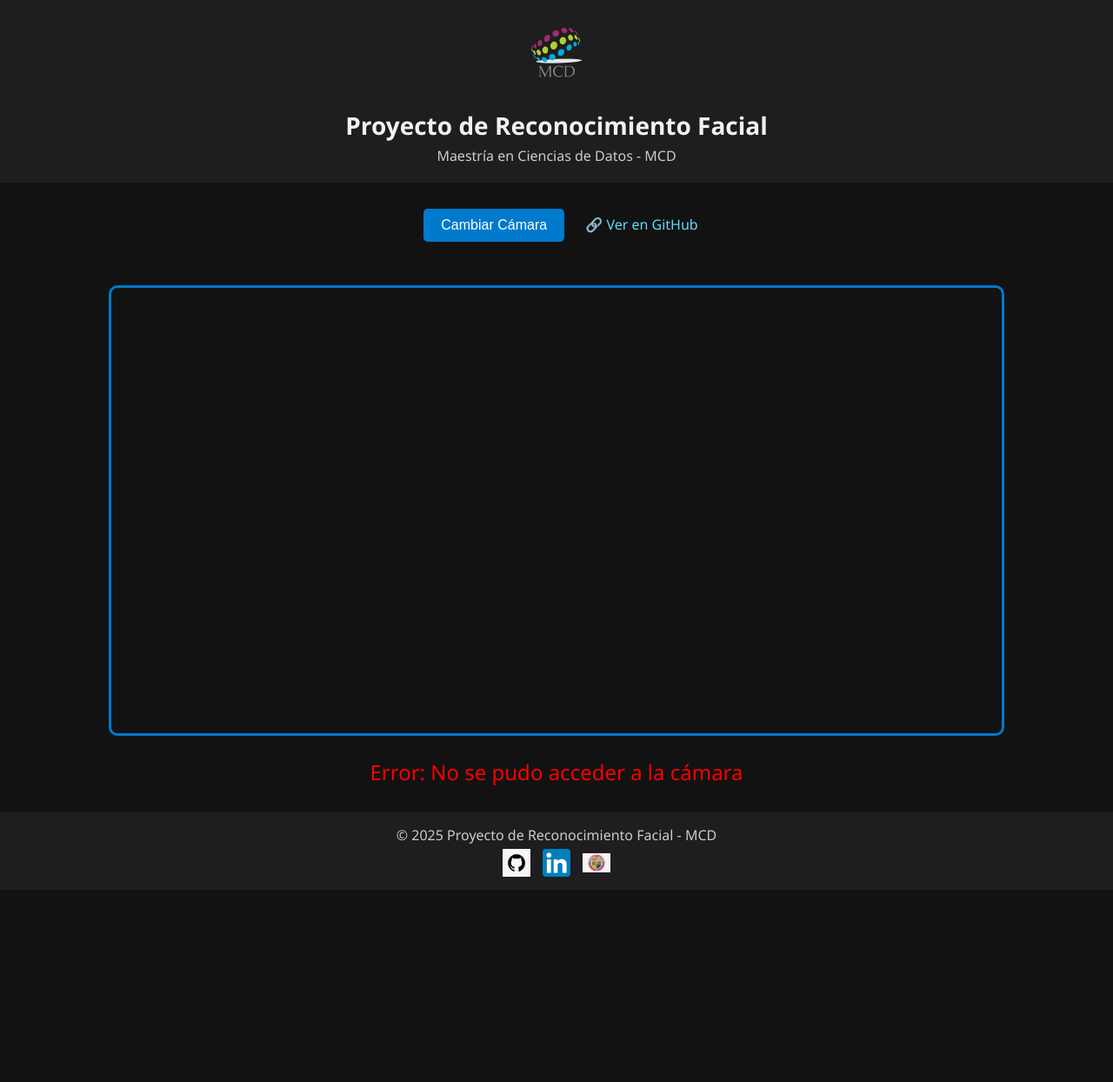
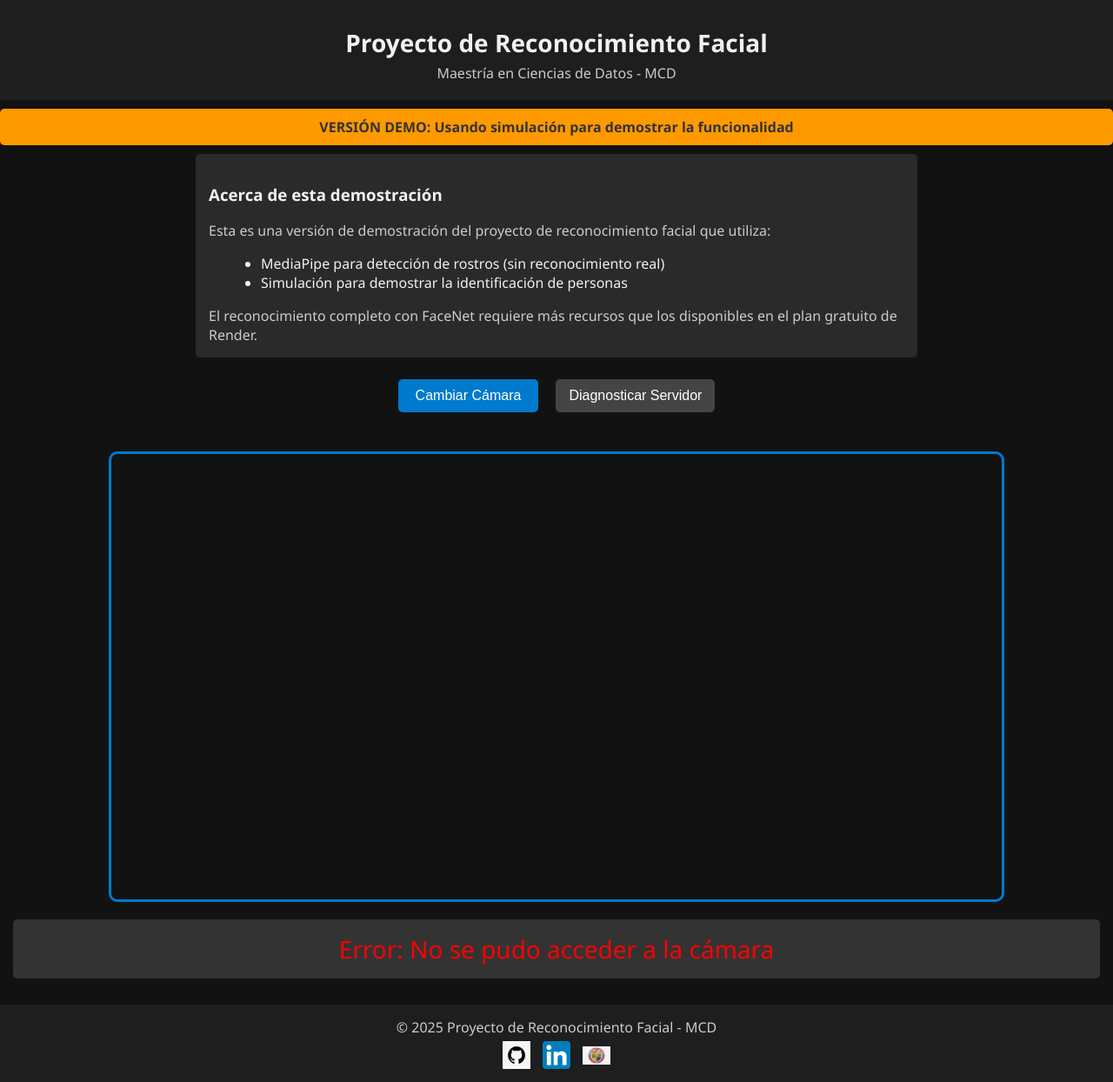
Before and after one commit to AngelBReal/face_recognition_rnp, a Flask app: page / in a window 1280 px wide. Shown: the whole page at 87% size. Before the commit the page ends 1008 px from the top, so only its background shows below. Run offline with Flask 3, Linux system fonts and the light colour scheme; some libraries are stand-ins or nearby versions.

Commit message:
verson ligera

```diff
--- a/app.py
+++ b/app.py
@@ -1,162 +1,195 @@
-# app.py - Versión REST optimizada para bajo consumo de memoria
 from flask import Flask, render_template, request, jsonify
 import cv2
 import numpy as np
 import base64
-import pickle
 import os
 import gc
+import logging
+import time
+import traceback
+import psutil
 
+# Configurar logging
+logging.basicConfig(level=logging.INFO,
+                   format='%(asctime)s - %(name)s - %(levelname)s - %(message)s')
+logger = logging.getLogger(__name__)
+
+# Crear la aplicación Flask
 app = Flask(__name__, static_folder='static', static_url_path='/static')
 app.config['SECRET_KEY'] = 'reconocimiento_facial_mcd_2025'
+app.config['MAX_CONTENT_LENGTH'] = 16 * 1024 * 1024  # Limitar tamaño de subida a 16MB
 
-# Variables globales para los modelos
-embedder = None
-database = None
+# Variables globales
 face_detection = None
 
-def load_models():
-    global embedder, database, face_detection
+# Estado interno para simulación
+SIMULATED_FACES = {
+    "USUARIO1": "Juan Pérez",
+    "USUARIO2": "María García",
+    "USUARIO3": "Carlos Rodríguez"
+}
+current_user_index = 0
 
-    # Cargar modelos solo cuando sea necesario
+# Endpoint para diagnóstico y estado
+@app.route('/api/status', methods=['GET'])
+def api_status():
+    # Verificar memoria disponible
+    memory = psutil.virtual_memory()
+
+    # Verificar si los modelos están cargados
+    return jsonify({
+        'status': 'ok',
+        'memory': {
+            'total': memory.total,
+            'available': memory.available,
+            'percent': memory.percent
+        },
+        'models_loaded': face_detection is not None,
+        'mediapipe_only': True,  # Indicar que estamos en modo ligero
+        'opencv_version': cv2.__version__
+    })
+
+# Función para cargar solo el detector de MediaPipe (ligero)
+def load_face_detector():
+    global face_detection
+
     try:
-        print("Cargando modelos...")
+        logger.info("Iniciando carga de MediaPipe Face Detection...")
+        start_time = time.time()
 
-        # Cargar MediaPipe primero porque es más ligero
+        # Cargar MediaPipe - mucho más ligero que FaceNet
         import mediapipe as mp
         mp_face_detection = mp.solutions.face_detection
-        face_detection = mp_face_detection.FaceDetection(min_detection_confidence=0.5)
+        face_detection = mp_face_detection.FaceDetection(
+            min_detection_confidence=0.5,
+            model_selection=0  # 0=modelo ligero para caras cercanas
+        )
 
-        # Cargar FaceNet (esto consume más memoria)
-        from keras_facenet import FaceNet
-        embedder = FaceNet()
+        # Calcular tiempo total
+        elapsed_time = time.time() - start_time
+        logger.info(f"MediaPipe cargado. Tiempo: {elapsed_time:.2f} segundos")
 
-        # Cargar base de datos de caras
-        with open('face_database.pkl', 'rb') as f:
-            database = pickle.load(f)
-
-        print("Modelos cargados correctamente")
-
-    except Exception as e:
-        print(f"Error cargando modelos: {e}")
-        raise
-
-def recognize_face(face_img):
-    global embedder, database
-
-    # Verificar que tenemos una imagen válida
-    if face_img is None or face_img.size == 0:
-        return 'desconocido'
-
-    try:
-        # Redimensionar para FaceNet
-        face_img = cv2.resize(face_img, (160, 160))
-
-        # Obtener embedding
-        embedding = embedder.embeddings([face_img])[0]
-
-        # Buscar la cara más cercana en la base de datos
-        min_dist = 100
-        identity = 'desconocido'
-
-        for name, db_embeddings in database.items():
-            for db_emb in db_embeddings:
-                dist = np.linalg.norm(embedding - db_emb)
-                if dist < min_dist:
-                    min_dist = dist
-                    identity = name
-
-        # Umbral de similitud
-        if min_dist > 0.7:
-            identity = 'desconocido'
-
-        # Liberar memoria
+        # Forzar recolección de basura para liberar memoria
         gc.collect()
 
-        return identity
+        return True
     except Exception as e:
-        print(f"Error en reconocimiento facial: {e}")
-        return 'error'
+        logger.error(f"Error cargando detector: {str(e)}")
+        logger.error(traceback.format_exc())
+        return False
 
+# Función para simular reconocimiento
+def simulate_recognition():
+    global current_user_index
+
+    # Simular diferentes usuarios en secuencia
+    users = list(SIMULATED_FACES.values())
+    result = users[current_user_index % len(users)]
+
+    # Avanzar al siguiente usuario para la próxima llamada
+    current_user_index += 1
+
+    return result
+
+# Ruta principal
 @app.route('/')
 def index():
     return render_template('index.html')
 
+# Endpoint simple sin ML
+@app.route('/api/detect-mock', methods=['POST'])
+def detect_faces_mock():
+    try:
+        # Simulamos detección
+        identity = simulate_recognition()
+        return jsonify({'identities': [identity]})
+    except Exception as e:
+        logger.error(f"Error en endpoint mock: {e}")
+        return jsonify({'identities': [f'error: {str(e)}']}), 500
+
+# Endpoint para detección (sin reconocimiento)
 @app.route('/api/detect', methods=['POST'])
 def detect_faces():
     global face_detection
 
-    # Cargar modelos si aún no están cargados
+    # Cargar detector si aún no está cargado
     if face_detection is None:
-        try:
-            load_models()
-        except Exception as e:
-            return jsonify({'identities': [f'Error cargando modelos: {str(e)}']}), 500
+        logger.info("Primera llamada a /api/detect, cargando detector...")
+        success = load_face_detector()
+        if not success:
+            return jsonify({
+                'error': 'Error cargando detector',
+                'identities': ['error de carga']
+            }), 500
 
     try:
+        # Iniciar tiempo
+        start_time = time.time()
+
         # Obtener imagen desde el request
+        if not request.is_json:
+            logger.warning("Solicitud sin JSON")
+            return jsonify({'identities': ['error: solicitud no es JSON']}), 400
+
         data = request.json.get('image', '')
-
         if not data or ',' not in data:
+            logger.warning("Formato de imagen incorrecto")
             return jsonify({'identities': ['error formato']}), 400
 
         # Decodificar imagen
-        img_data = base64.b64decode(data.split(',')[1])
-        np_arr = np.frombuffer(img_data, np.uint8)
-        frame = cv2.imdecode(np_arr, cv2.IMREAD_COLOR)
+        try:
+            img_data = base64.b64decode(data.split(',')[1])
+            np_arr = np.frombuffer(img_data, np.uint8)
+            frame = cv2.imdecode(np_arr, cv2.IMREAD_COLOR)
+        except Exception as e:
+            logger.error(f"Error decodificando imagen: {e}")
+            return jsonify({'identities': ['error decodificando imagen']}), 400
 
         if frame is None:
+            logger.warning("Frame decodificado es None")
             return jsonify({'identities': ['error imagen']}), 400
 
         # Redimensionar para ahorrar memoria
         frame = cv2.resize(frame, (160, 120))
         rgb_frame = cv2.cvtColor(frame, cv2.COLOR_BGR2RGB)
 
-        # Detectar rostros
+        # Detectar rostros con MediaPipe
         results = face_detection.process(rgb_frame)
 
-        identities = []
+        # Si se detectan rostros, simulamos reconocimiento
+        if results.detections and len(results.detections) > 0:
+            logger.info(f"Detectados {len(results.detections)} rostros")
 
-        if results.detections:
-            for detection in results.detections:
-                bbox = detection.location_data.relative_bounding_box
-                h, w, _ = frame.shape
-                x1, y1 = int(bbox.xmin * w), int(bbox.ymin * h)
-                x2, y2 = x1 + int(bbox.width * w), y1 + int(bbox.height * h)
+            # Simulamos reconocimiento (para demostración)
+            identity = simulate_recognition()
 
-                # Verificar coordenadas válidas
-                if x1 < 0 or y1 < 0 or x2 >= w or y2 >= h or x2 <= x1 or y2 <= y1:
-                    continue
+            # Liberar memoria
+            del frame, rgb_frame, results
+            gc.collect()
 
-                # Extraer rostro y reconocer
-                face_img = rgb_frame[y1:y2, x1:x2]
-                identity = recognize_face(face_img)
-                if identity not in identities:
-                    identities.append(identity)
+            return jsonify({'identities': [identity]})
+        else:
+            # No se detectaron rostros
+            logger.info("No se detectaron rostros")
 
-        if not identities:
-            identities.append("sin rostro")
+            # Liberar memoria
+            del frame, rgb_frame, results
+            gc.collect()
 
-        # Liberar memoria explícitamente
-        del frame, rgb_frame, results
-        gc.collect()
+            return jsonify({'identities': ["sin rostro"]})
 
-        return jsonify({'identities': identities})
     except Exception as e:
-        print(f"Error en procesamiento de frame: {e}")
+        logger.error(f"Error en procesamiento: {str(e)}")
+        logger.error(traceback.format_exc())
         return jsonify({'identities': [f'error: {str(e)}']}), 500
 
-# Importante: Cambio en la forma de ejecutar para Render
+# Punto de entrada para ejecución directa
 if __name__ == '__main__':
     # Obtener puerto desde variables de entorno (para Render)
     port = int(os.environ.get('PORT', 10000))
 
-    # Ejecutar el servidor en modo producción
+    # Pre-cargar el detector (opcional)
+    load_face_detector()
+
+    # Ejecutar el servidor
     app.run(host='0.0.0.0', port=port, debug=False, threaded=True)
-else:
-    # Esta sección es para gunicorn
-    # Cargamos los modelos anticipadamente
-    try:
-        load_models()
-    except Exception as e:
-        print(f"Error pre-cargando modelos: {e}")
--- a/templates/index.html
+++ b/templates/index.html
@@ -2,23 +2,81 @@
 <html lang="es">
 <head>
     <meta charset="UTF-8">
-    <title>Reconocimiento Facial - Proyecto MCD</title>
+    <title>Reconocimiento Facial - Demo</title>
     <link rel="stylesheet" href="/static/style.css">
+    <style>
+        .demo-banner {
+            background-color: #ff9900;
+            color: #333;
+            padding: 10px;
+            border-radius: 5px;
+            margin: 10px 0;
+            font-weight: bold;
+            text-align: center;
+        }
+
+        #controls {
+            display: flex;
+            justify-content: center;
+            margin: 15px;
+        }
+
+        #output {
+            font-size: 28px;
+            margin: 15px;
+            padding: 15px;
+            background-color: #333;
+            border-radius: 5px;
+        }
+
+        #diagnoseBtn {
+            margin: 10px;
+            background-color: #444;
+            color: white;
+            padding: 8px 15px;
+            border: none;
+            border-radius: 5px;
+        }
+
+        #diagOutput {
+            margin: 10px auto;
+            padding: 10px;
+            background-color: #333;
+            max-height: 200px;
+            overflow-y: auto;
+            display: none;
+            width: 80%;
+            max-width: 600px;
+            text-align: left;
+        }
+    </style>
 </head>
 <body>
     <!-- Header con logo y título -->
     <header>
-        <img src="/static/logo.png" alt="Logo Escuela" id="logo">
         <h1>Proyecto de Reconocimiento Facial</h1>
         <p>Maestría en Ciencias de Datos - MCD</p>
     </header>
 
+    <div class="demo-banner">
+        VERSIÓN DEMO: Usando simulación para demostrar la funcionalidad
+    </div>
+
+    <!-- Explicación -->
+    <div style="margin: 20px; text-align: left; max-width: 800px; margin: 0 auto; padding: 15px; background-color: #2a2a2a; border-radius: 5px;">
+        <h3>Acerca de esta demostración</h3>
+        <p>Esta es una versión de demostración del proyecto de reconocimiento facial que utiliza:</p>
+        <ul style="text-align: left; margin-left: 20px;">
+            <li>MediaPipe para detección de rostros (sin reconocimiento real)</li>
+            <li>Simulación para demostrar la identificación de personas</li>
+        </ul>
+        <p>El reconocimiento completo con FaceNet requiere más recursos que los disponibles en el plan gratuito de Render.</p>
+    </div>
+
     <!-- Botón para cambiar cámara -->
     <div id="controls">
         <button id="switchCamera">Cambiar Cámara</button>
-        <a href="https://github.com/TU_USUARIO/TU_REPO" target="_blank" id="githubLink">
-            🔗 Ver en GitHub
-        </a>
+        <button id="diagnoseBtn">Diagnosticar Servidor</button>
     </div>
 
     <!-- Video en vivo -->
@@ -30,7 +88,9 @@
     <!-- Texto de salida -->
     <div id="output">Detectados: esperando...</div>
 
-    <script src="https://cdnjs.cloudflare.com/ajax/libs/socket.io/4.4.1/socket.io.min.js"></script>
+    <!-- Salida de diagnóstico -->
+    <div id="diagOutput"></div>
+
     <script src="/static/script.js"></script>
 
     <footer>
```
